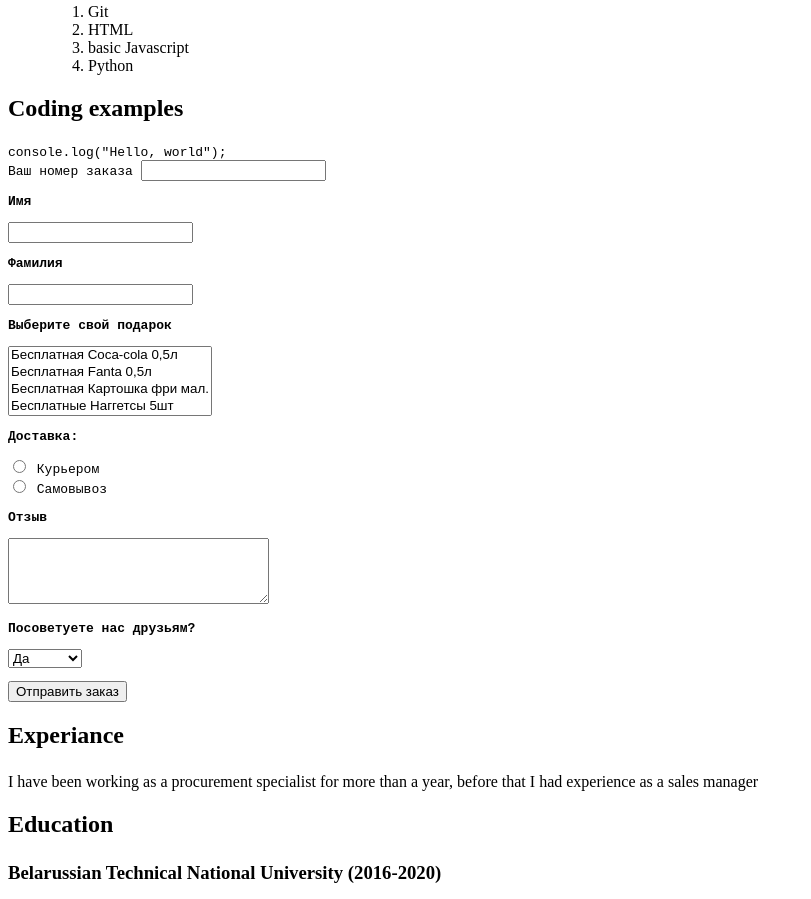
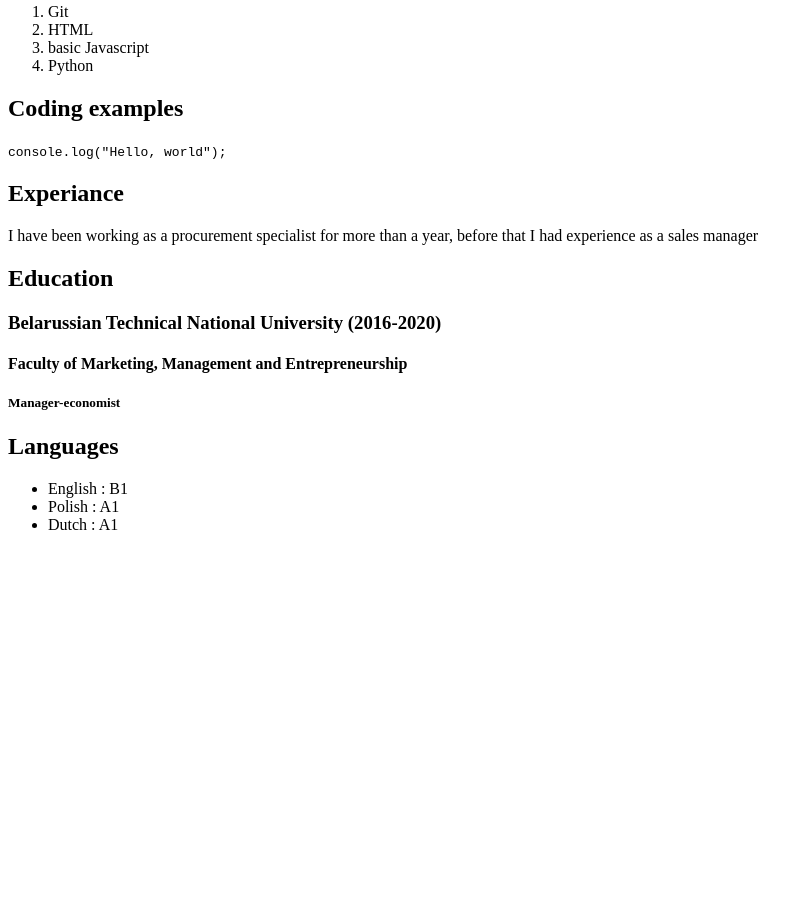
Before and after one commit to ibeliko/rsschool-cv, a plain HTML site: page index.html in a window 1280 px wide. Shown: the part 711-1610 px from the top of the page, without its empty margins (0-811 px from the left). After the commit the page ends 1261 px from the top, so only its background shows below. Drawn offline with Linux system fonts and the light colour scheme.

Commit message:
docs: make html validation index.html

```diff
--- a/index.html
+++ b/index.html
@@ -1,6 +1,13 @@
 
 <!DOCTYPE html>
 <html lang="en">
+
+
+<head>
+<meta charset="UTF-8">
+<title>CV</title>
+</head>
+<body>
 <img src="https://i.postimg.cc/WzrMPH06/photo-2024-05-15-08-12-52.jpg" alt="photo">
 <h1><b>Aliaksei Bialiayeu</b></h1>
 <h2><b>My contacts</b></h2>
@@ -10,74 +17,31 @@
 <li><b>Telegram</b> : <a href="https://t.me/Belik0">https://t.me/Belik0</a></li>
 <li><b>Github</b> : <a href="https://github.com/ibeliko">ibeliko</a></li>
 </ul>
-<p><h2>About me</h2>
+<h2>About me</h2>
 <p>My goal is to change my current work and learn the frontend.
 I have been working as a procurement specialist for more than a year, before that I had experience as a sales manager, I love learning, I had experience studying in testing courses, I also learned English and started learning German and Polish languages</p>
-<p><h2>Skills</h2></p>
+<h2>Skills</h2>
 Have some knowledge of:
-<ul>
 <ol>
 <li>Git</li>
 <li>HTML</li>
 <li>basic Javascript</li>
 <li>Python</li>
 </ol>
-</ul>
-<p><h2>Coding examples</h2></p>
+<h2>Coding examples</h2>
 <code>
 console.log("Hello, world");
 </code>
-<code>
-<form action="/people">
-<label>
-    Ваш номер заказа
-    <input type="search">
-  </label>
-<p><label></p>
-<p><b>Имя</b></p>
-  <input type="text" name="delivery">
-<p><b>Фамилия</b></p>
-  <input type="text" name="delivery">
-<p><b>Выберите свой подарок</b></p>
-<p><select multiple></p>
-  <option>Бесплатная Coca-cola 0,5л</option>
-  <option>Бесплатная Fanta 0,5л</option>
-  <option>Бесплатная Картошка фри мал.</option>
-  <option>Бесплатные Наггетсы 5шт</option>
-  <option>Не хочу подарок</option>
-</select>
-<b><p>Доставка:</p></b>
-<label>
-    <input type="radio" name="delivery" value="courier">
-   Курьером
-  </label>
-<br>
-<label>
-    <input type="radio" name="delivery" value="take by myself">
-Самовывоз
-  </label>
-<br>
-<p><b>Отзыв</b></p>
-<textarea rows="4" cols="30"></textarea>
-<br>
-<p><b>Посоветуете нас друзьям?</b></p>
-<select>
-  <option>Да</option>
-  <option disabled>Нет</option>
-  <option disabled>Не знаю</option>
-  </select>
-<p><button>Отправить заказ</button></p>
-</form>
-</code>
-<p><h2>Experiance</p></h2>
+<h2>Experiance</h2>
 I have been working as a procurement specialist for more than a year, before that I had experience as a sales manager
-<p><h2>Education</p></h2>
-<p><h3>Belarussian Technical National University (2016-2020)</h3></p>
+<h2>Education</h2>
+<h3>Belarussian Technical National University (2016-2020)</h3>
 <h4>Faculty of Marketing, Management and Entrepreneurship</h4>
 <h5>Manager-economist</h5>
-<p><h2>Languages</p></h2>
+<h2>Languages</h2>
 <ul>
 <li>English : B1 </li>
 <li>Polish : A1 </li>
 <li>Dutch : A1 </li>
 </ul>
+</body>
```
